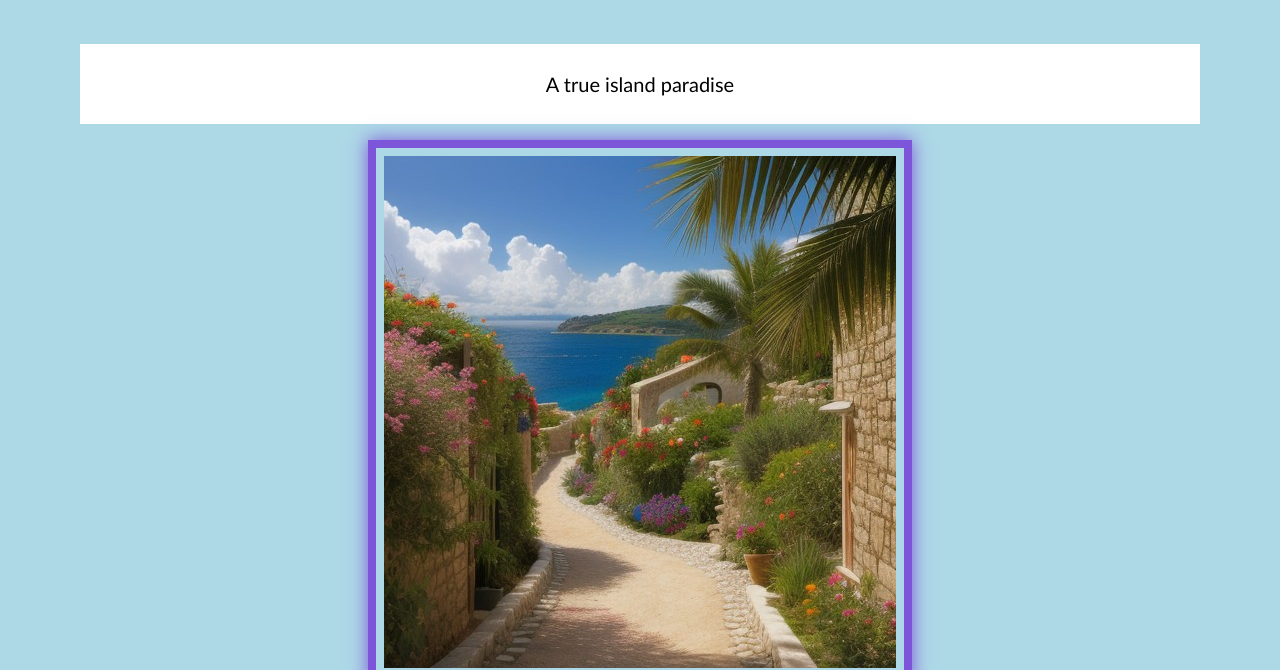
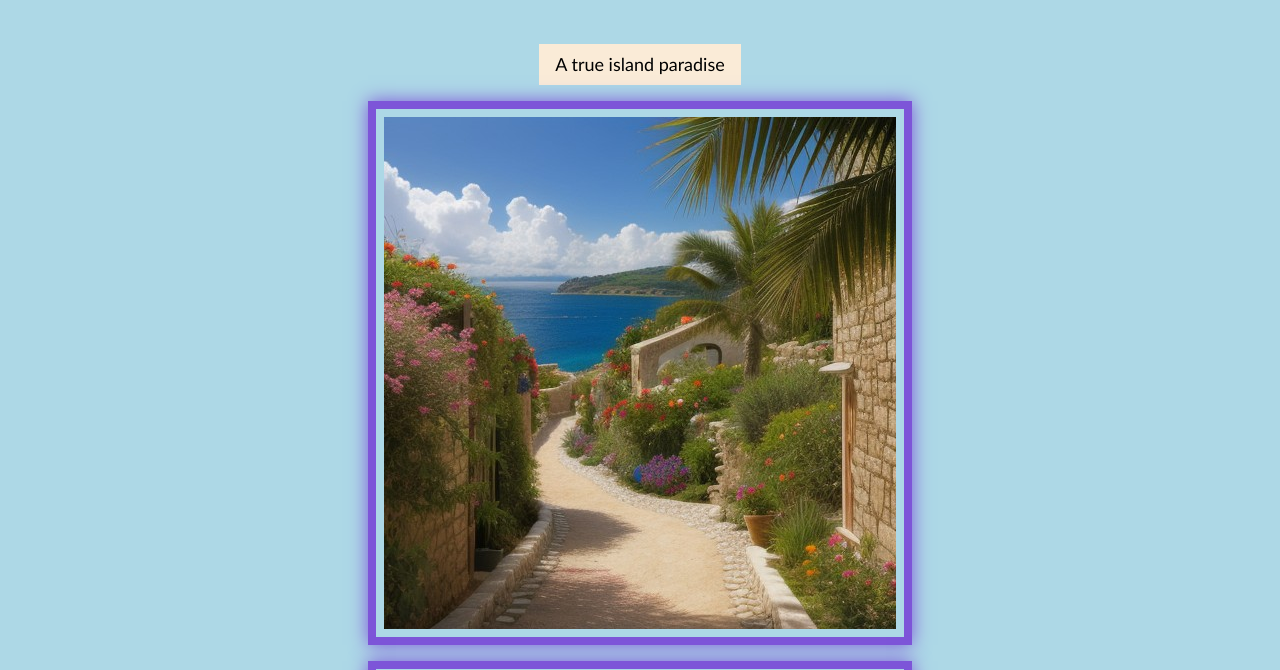
Before and after one commit to Tomsaltyre7/Saltyre-rock, a plain HTML site: page saltyre.html in a window 1280 px wide. Shown: the part 166-836 px from the top of the page. Drawn offline with Linux system fonts and the light colour scheme.

Commit message:
Style island tagline to match heading and fit text

```diff
--- a/style.css
+++ b/style.css
@@ -45,13 +45,13 @@ h2 {
 }
 
 .island-description {
-  width: 100%;
-  max-width: 70rem;
-  margin: 1rem auto;
-  padding: clamp(0.75rem, 4vw, 1.5rem);
-  background-color: #fff;
-  font-size: clamp(1rem, 2.5vw, 1.25rem);
-  line-height: 1.6;
+  width: fit-content;
+  max-width: 100%;
+  margin: 0.75rem auto;
+  padding: 0.5rem 1rem;
+  background-color: antiquewhite;
+  font-size: clamp(0.95rem, 2.5vw, 1.125rem);
+  line-height: 1.4;
   overflow-wrap: anywhere;
 }
 
```
